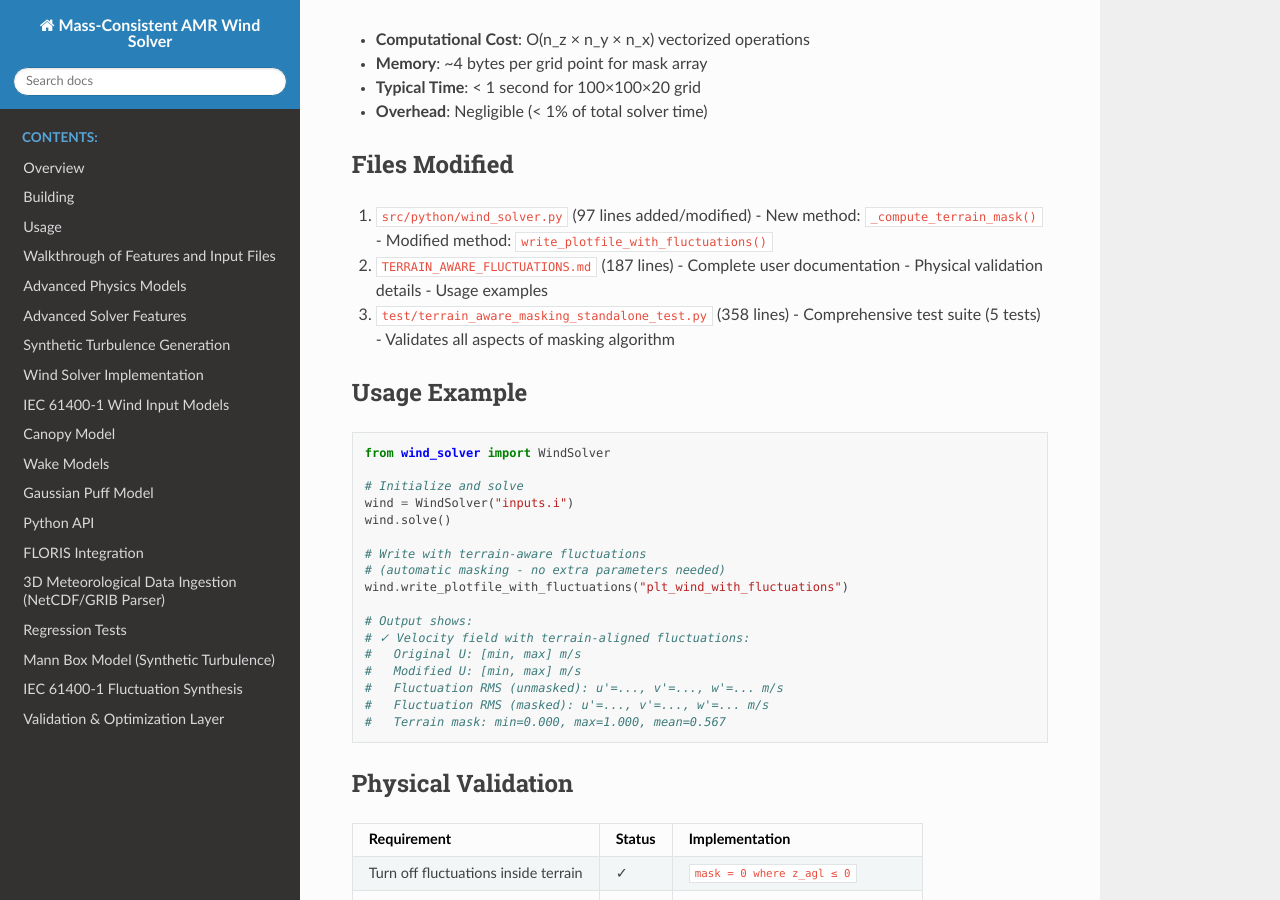
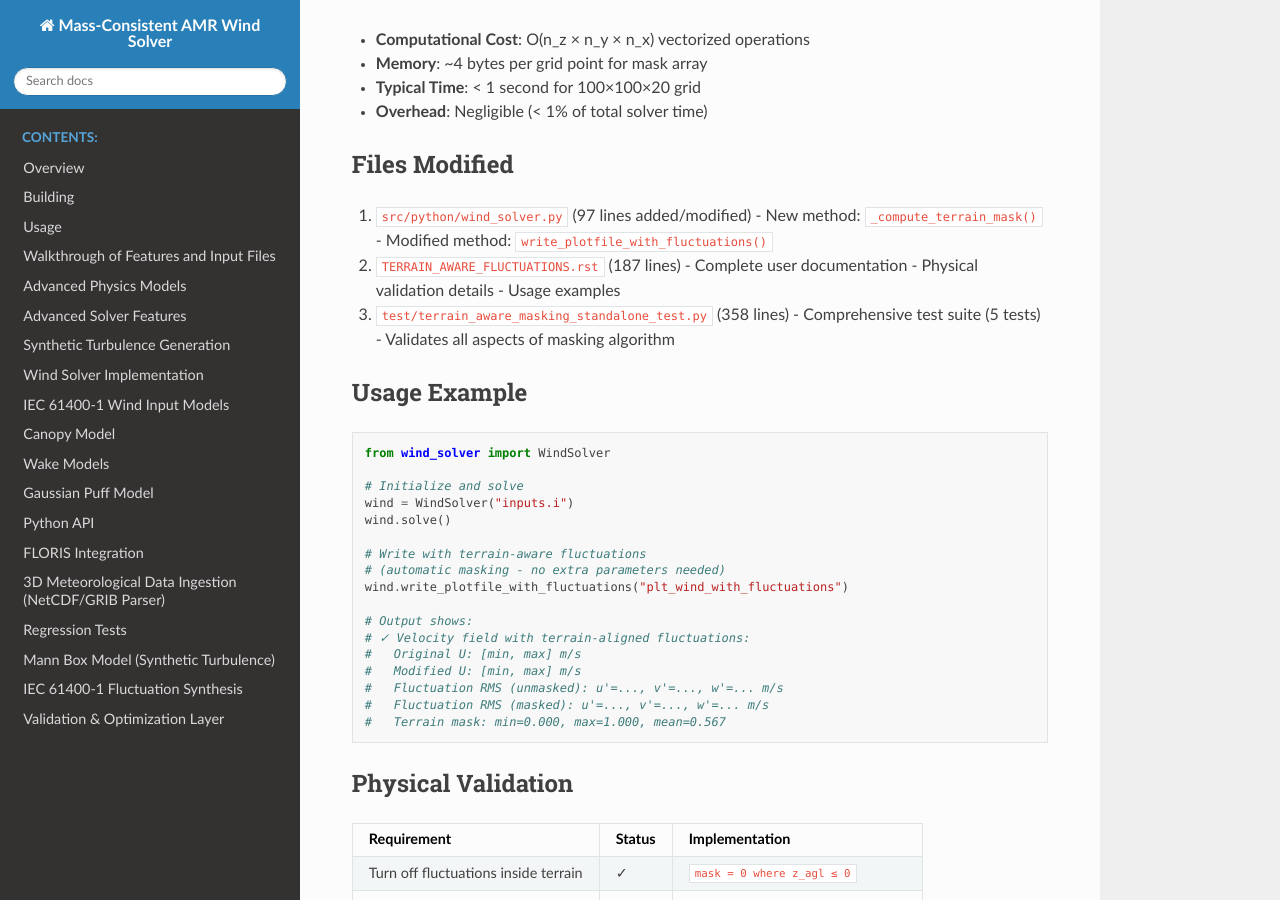
Before and after one commit to hgopalan/massconsistent_amr, a Sphinx documentation site: the page built from docs/IMPLEMENTATION_NOTES.rst, in a window 1280 px wide and 900 px high, scrolled down 2626 px. Built offline with Sphinx 7.4.7 and the Read the Docs theme 3.1.0, drawn with Linux system fonts in a browser that asks for light colours.

Commit message:
Fix broken documentation links and references throughout repository

```diff
--- a/docs/IMPLEMENTATION_NOTES.rst
+++ b/docs/IMPLEMENTATION_NOTES.rst
@@ -159,7 +159,7 @@ Files Modified
    - New method: ``_compute_terrain_mask()``
    - Modified method: ``write_plotfile_with_fluctuations()``
 
-2. ``TERRAIN_AWARE_FLUCTUATIONS.md`` (187 lines)
+2. ``TERRAIN_AWARE_FLUCTUATIONS.rst`` (187 lines)
    - Complete user documentation
    - Physical validation details
    - Usage examples
--- a/docs/MANN_BOX_TEST_CASE.rst
+++ b/docs/MANN_BOX_TEST_CASE.rst
@@ -326,7 +326,7 @@ Support
 
 For issues or questions:
 
-1. Check the Mann Box documentation: ``MANN_BOX_PYTHON_BINDINGS.md``
+1. Check the Mann Box documentation: ``MANN_BOX_PYTHON_BINDINGS.rst``
 2. Review the Python test suite: ``test_mann_box_inputs.py``
 3. See the configuration guide in ``inputs_mann_box.i`` comments
 4. Run the verification tests to validate your configuration
--- a/docs/MANN_IEC_COMPLEX_TERRAIN_ANALYSIS.rst
+++ b/docs/MANN_IEC_COMPLEX_TERRAIN_ANALYSIS.rst
@@ -57,7 +57,7 @@ Similarities (Can be unified)
 
 1. Both can use **common terrain masking framework**
    - Both need to respect terrain boundaries
-   - Both can leverage existing smooth masking (IMPLEMENTATION_NOTES.md)
+   - Both can leverage existing smooth masking (IMPLEMENTATION_NOTES.rst)
    - Both need height-above-ground (z_agl) calculations
 
 2. Both follow **similar parameter structure**
@@ -252,7 +252,7 @@ Key Shared Components
 **1. Terrain Mask (EXISTING - reusable)**
 .. code-block:: cpp
 
-    // From IMPLEMENTATION_NOTES.md - EXISTING IMPLEMENTATION
+    // From IMPLEMENTATION_NOTES.rst - EXISTING IMPLEMENTATION
     mask(z_agl) = {
         0.0,                        if z_agl ≤ 0
         (1 - cos(π·z_agl/h_t))/2,  if 0 < z_agl < h_t
@@ -552,7 +552,7 @@ PART 7: KEY FINDINGS & RECOMMENDATIONS
 Finding #1: Unified Terrain Masking is Possible
 ~~~~~~~~~~~~~~~~~~~~~~~~~~~~~~~~~~~~~~~~~~~~~~~
 
-Both models can use the **existing smooth terrain masking** from IMPLEMENTATION_NOTES.md:
+Both models can use the **existing smooth terrain masking** from IMPLEMENTATION_NOTES.rst:
 - Mann Box: Apply mask after tensor computation
 - IEC: Apply mask after intensity calculation
 - **Code reuse: 100%**
--- a/docs/TURBULENCE_MODELS_ANALYSIS.rst
+++ b/docs/TURBULENCE_MODELS_ANALYSIS.rst
@@ -235,7 +235,7 @@ Terrain Integration
 -------------------
 
 
-**Good News**: Recent work on terrain-aware fluctuations (IMPLEMENTATION_NOTES.md) provides solid foundation:
+**Good News**: Recent work on terrain-aware fluctuations (IMPLEMENTATION_NOTES.rst) provides solid foundation:
 - Masking approach turns off fluctuations inside terrain
 - Smooth blending maintains mass conservation
 - All new models can leverage existing masking
```
Also changed, not shown: regtest/iec61400_categories/README.md, 2 other files.
